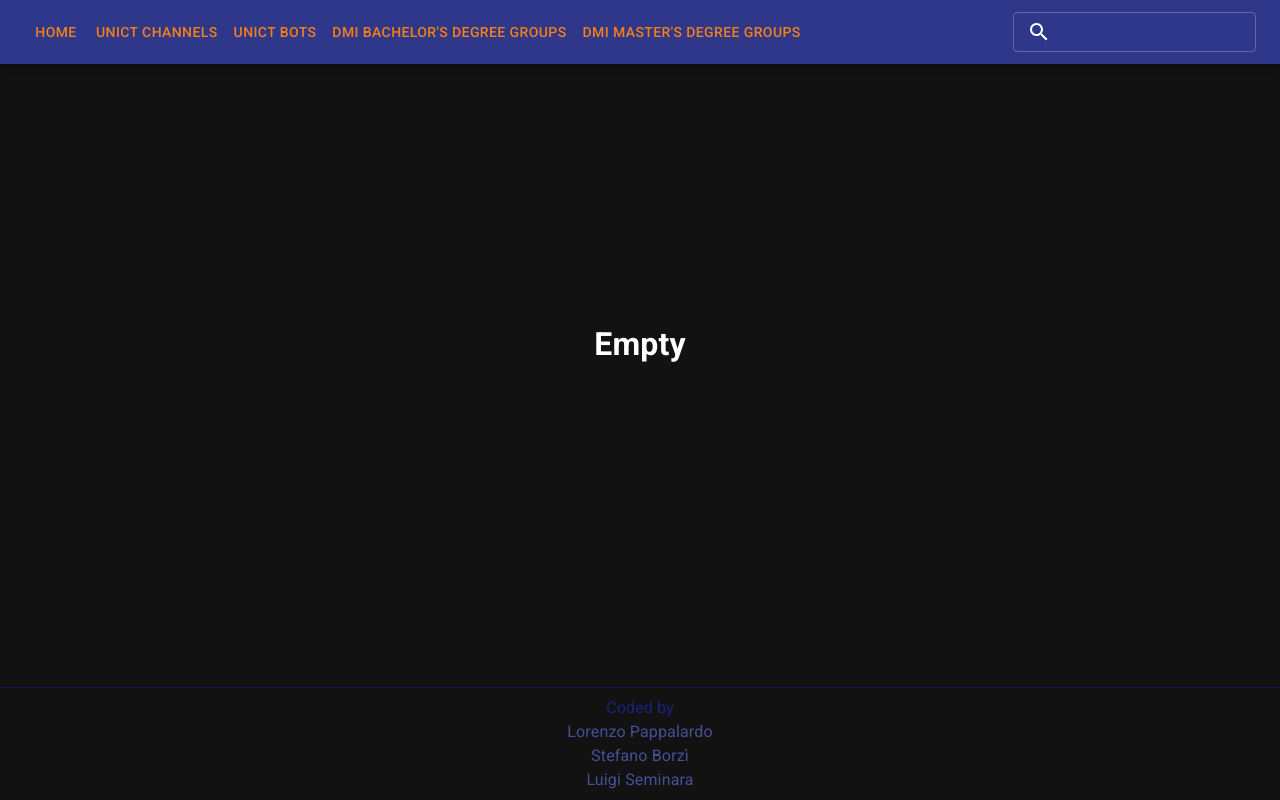
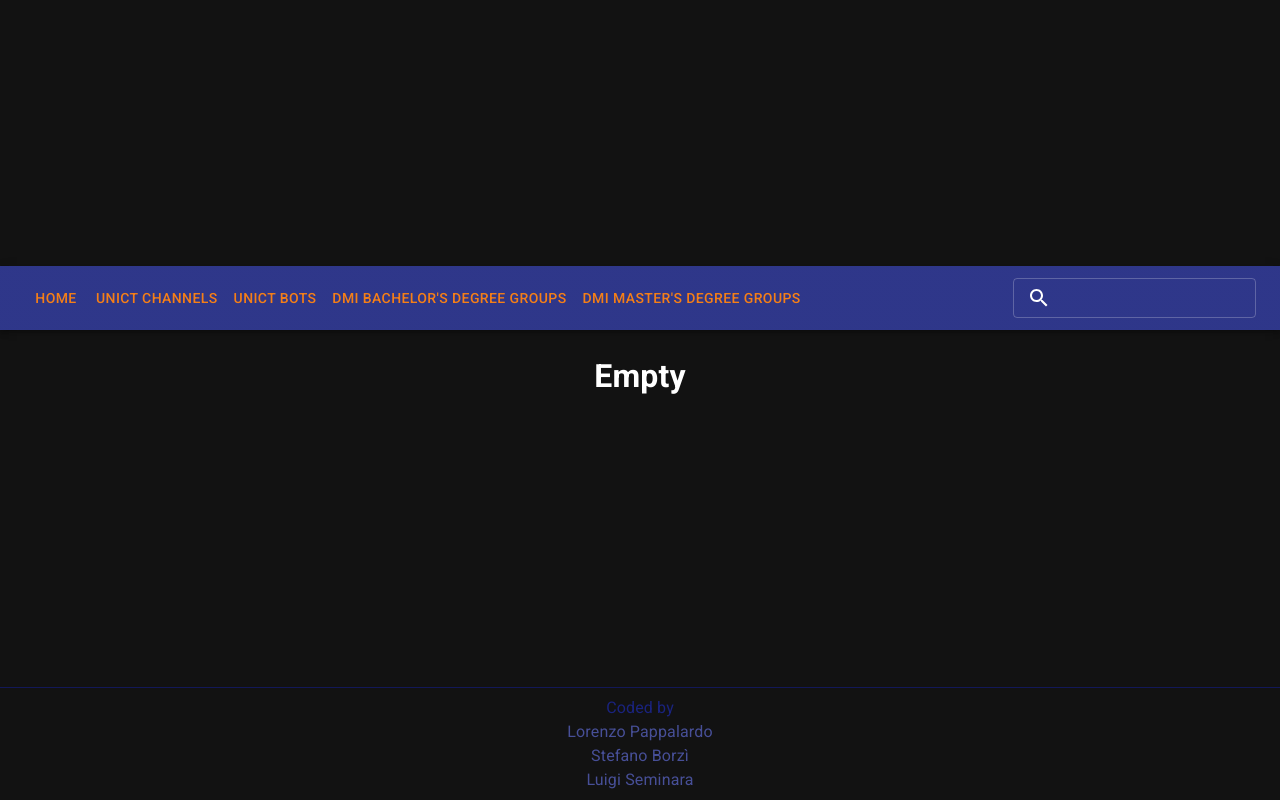
Before and after one commit to UNICT-DMI/unict-telegram-hub, a Next.js app: page / in a window 1280 px wide. Built offline with nearby package versions, Linux system fonts and the light colour scheme.

Commit message:
Changed app bar position property

```diff
--- a/components/AppBar/appbar.tsx
+++ b/components/AppBar/appbar.tsx
@@ -6,7 +6,7 @@ import DesktopNavigation from '../DesktopNavigation/desktopNavigation';
 
 const AppBarWrapper: NextPage<FilterSetter> = ({ setFilter }) => {
   return (
-    <AppBar color='secondary' enableColorOnDark>
+    <AppBar color='secondary' enableColorOnDark position='sticky'>
       <Toolbar>
         {useIsMobile() ? <span>MOBILE</span> : <DesktopNavigation setFilter={setFilter} />}
       </Toolbar>
```
